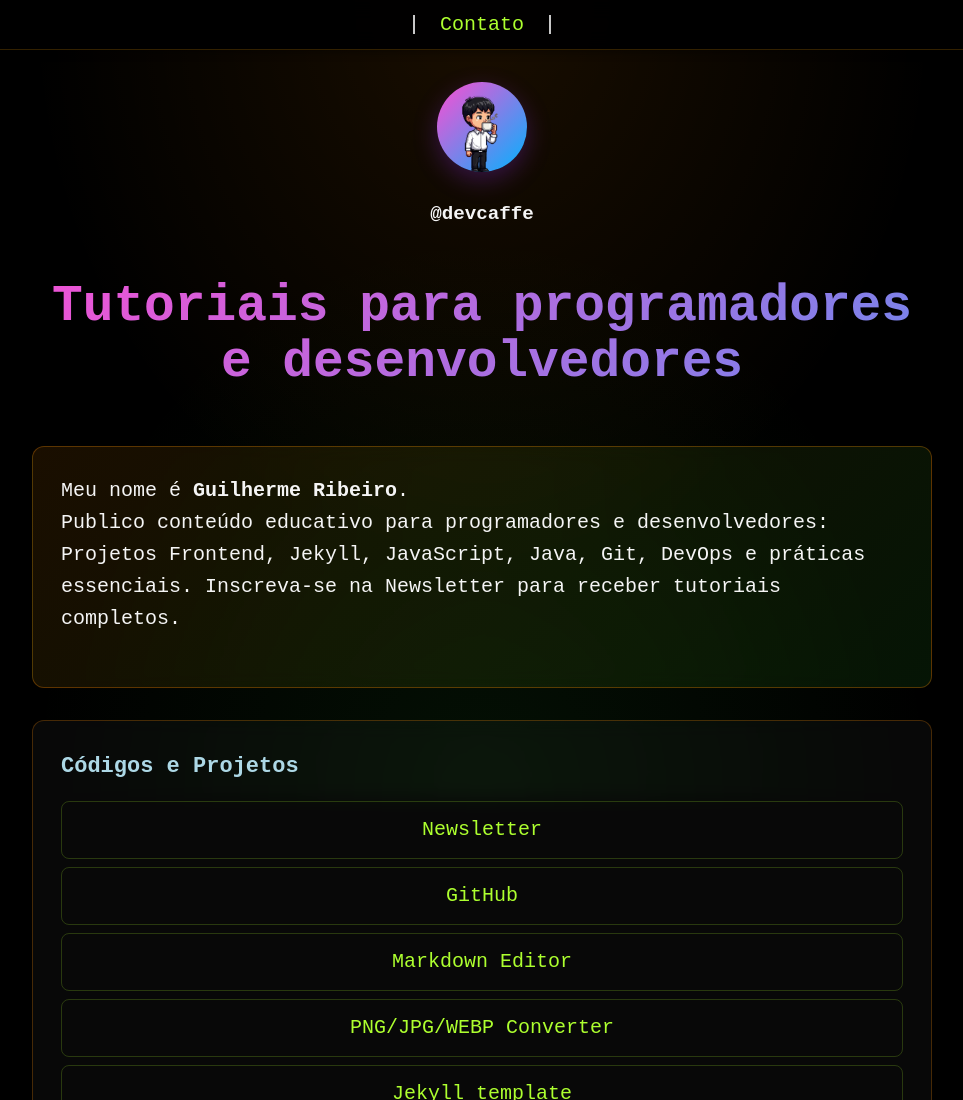
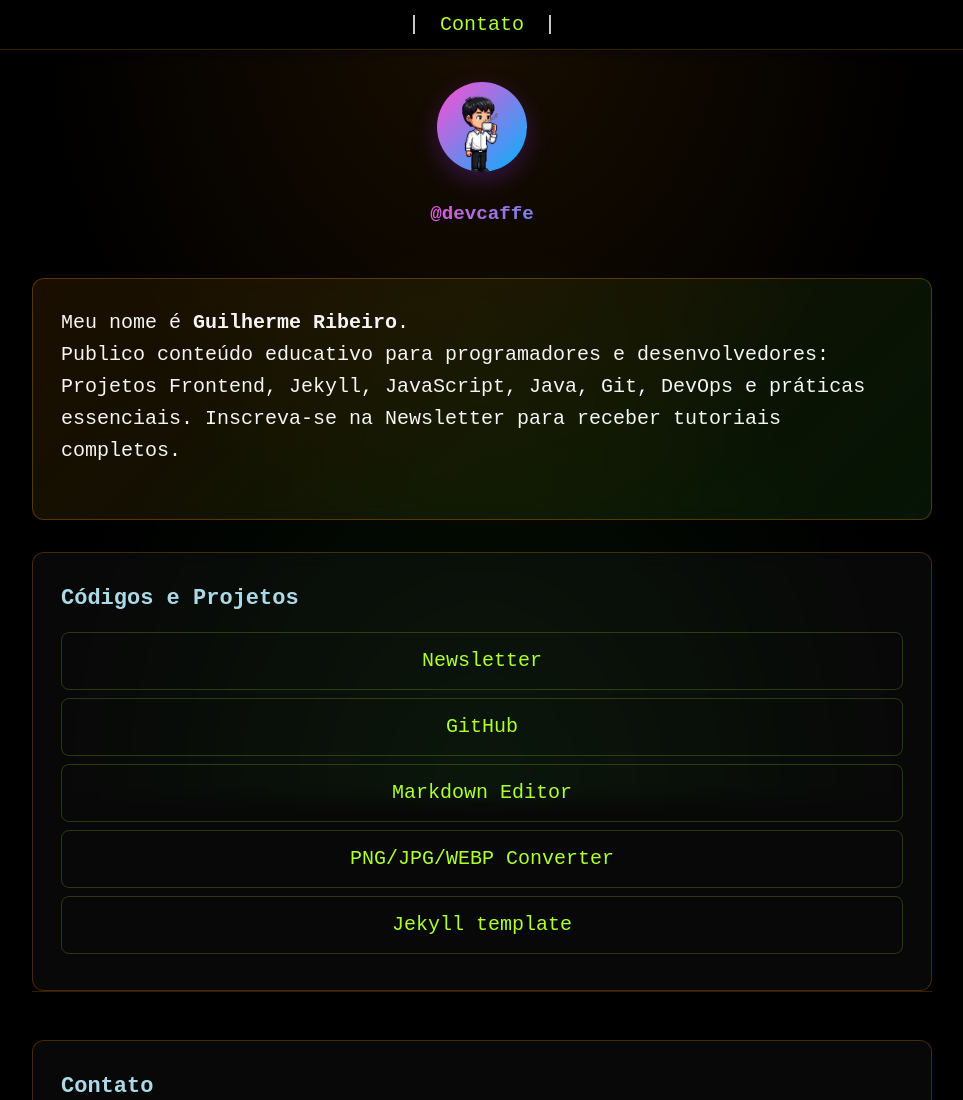
Before and after one commit to devgbr86/profile, a plain HTML site: page index.html in a window 1280 px wide. Shown: the top 1100 px of the page, without its empty margins (158-1121 px from the left). Drawn offline with Linux system fonts and the light colour scheme.

Commit message:
h1-update

```diff
--- a/index.html
+++ b/index.html
@@ -427,12 +427,12 @@
                     <img alt="Logo do @devcaffe com gradiente vibrante" src="./img/logo-profile.png" loading="lazy"
                          width="90" height="90">
                </a>
-               <div>@devcaffe</div>
+               <div>
+                    <span class="gradient-text">@devcaffe</span>
+               </div>
           </div>
 
-          <h1 class="hero-title">
-               <span class="gradient-text">Tutoriais para programadores e desenvolvedores</span>
-          </h1>
+
 
           <section class="module" id="intro" aria-labelledby="intro-heading">
                <h2 id="intro-heading"
```
